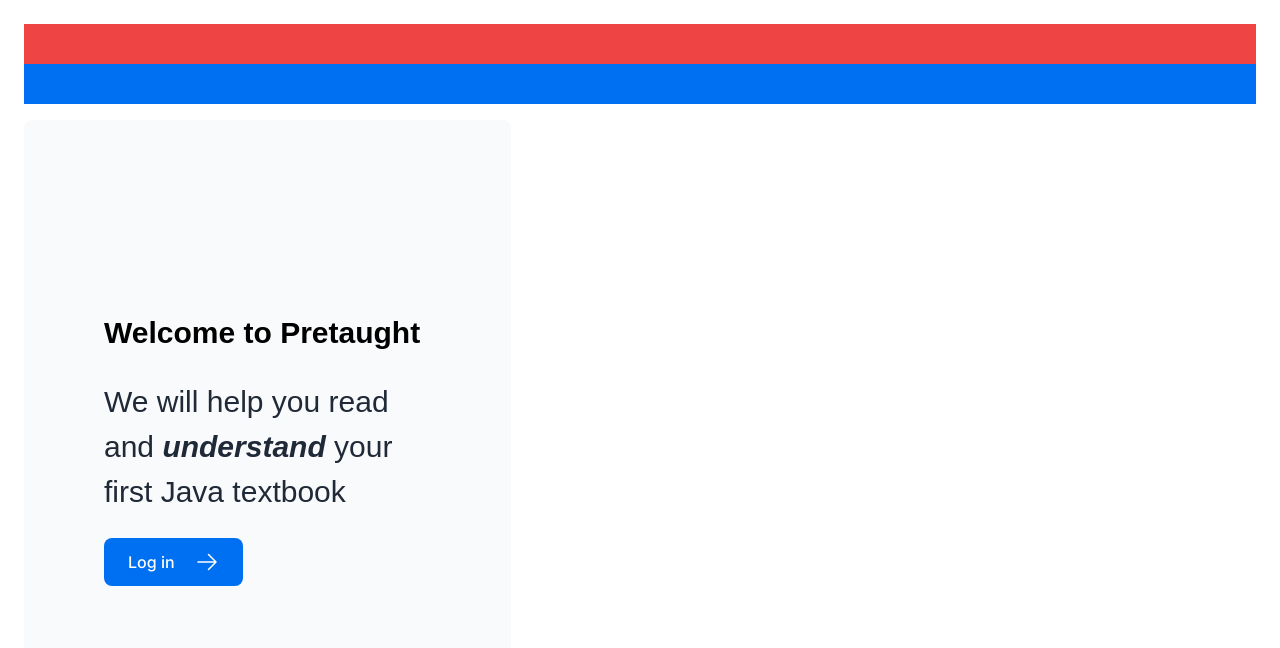
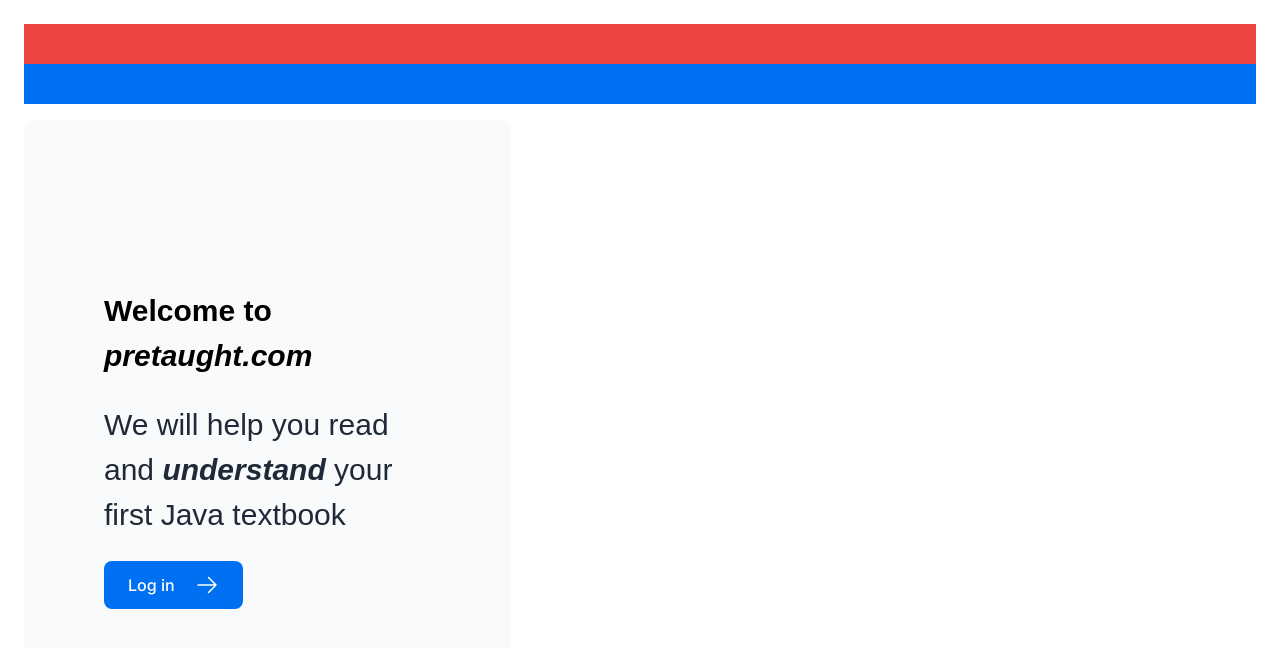
Before and after one commit to okeysbytes/nextjs-dashboard, a Next.js app: page / in a window 1280 px wide. Shown: the top 648 px of the page. Built offline with nearby package versions, Linux system fonts and the light colour scheme; a web font is replaced by a local one.

Commit message:
Minor formatting changes

```diff
--- a/app/page.tsx
+++ b/app/page.tsx
@@ -14,7 +14,7 @@
         <div className="flex flex-col justify-center gap-6 rounded-lg bg-gray-50 px-6 py-10 md:w-2/5 md:px-20">
           <p className={`${lusitana.className} text-xl text-gray-
           800 md:text-3xl md:leading-normal`}>
-            <strong>Welcome to Pretaught</strong></p>
+            <strong>Welcome to <i>pretaught.com</i></strong></p>
             <p className={`${lusitana.className} text-xl text-gray-800 md:text-3xl md:leading-normal`}>We will help you read and <strong><i>understand</i></strong> your <br/>first Java textbook</p>
             <Link
             href="/login"
```
